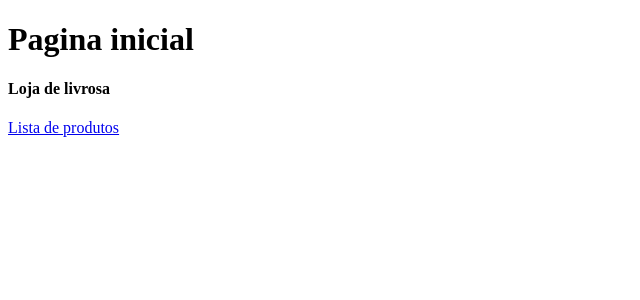
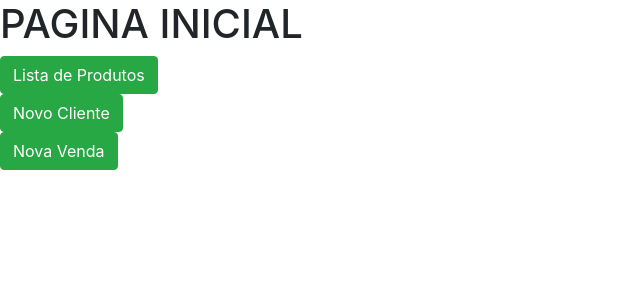
Before and after one commit to rafaelrsouza89/aplica-ao, a Django app: template aplicacao/templates/index.html in a window 1280 px wide. Shown: the top 300 px of the page, without its empty margins (0-640 px from the left). Run offline with Django 5.2, Linux system fonts and the light colour scheme; the template is opened without the code that fills it, so the values that code supplies are empty; some libraries are stand-ins or nearby versions.

Commit message:
atualizado

```diff
--- a/aplicacao/templates/index.html
+++ b/aplicacao/templates/index.html
@@ -1,14 +1,25 @@
+{% load bootstrap4 %}
 <!DOCTYPE html>
 <html lang="en">
 <head>
     <meta charset="UTF-8">
     <meta name="viewport" content="width=device-width, initial-scale=1.0">
     <title>Document</title>
+    {% bootstrap_css %}
 </head>
 <body>
-    <h1> Pagina inicial</h1>
-    <h4> Loja de livrosa </h4>
+    <h1>PAGINA INICIAL</h1>
+    {% csrf_token %}
 
-    <p><a href="produto.html">Lista de produtos</a></p>
+    <form action="{% url 'url_produto' %}" method="GET">
+        <input type="submit" name="btn_produto" value="Lista de Produtos" class="btn btn-success">
+    </form>
+
+    <form action="{% url 'url_cad_cliente' %}" method="GET">
+        <input type="submit" name="btn_novo_cliente" value="Novo Cliente" class="btn btn-success">
+    </form>
+    <form action="{% url 'url_registrar_venda' %}" method="GET">
+        <input type="submit" name="btn_novo_venda" value="Nova Venda" class="btn btn-success">
+    </form>
 </body>
 </html>
```
